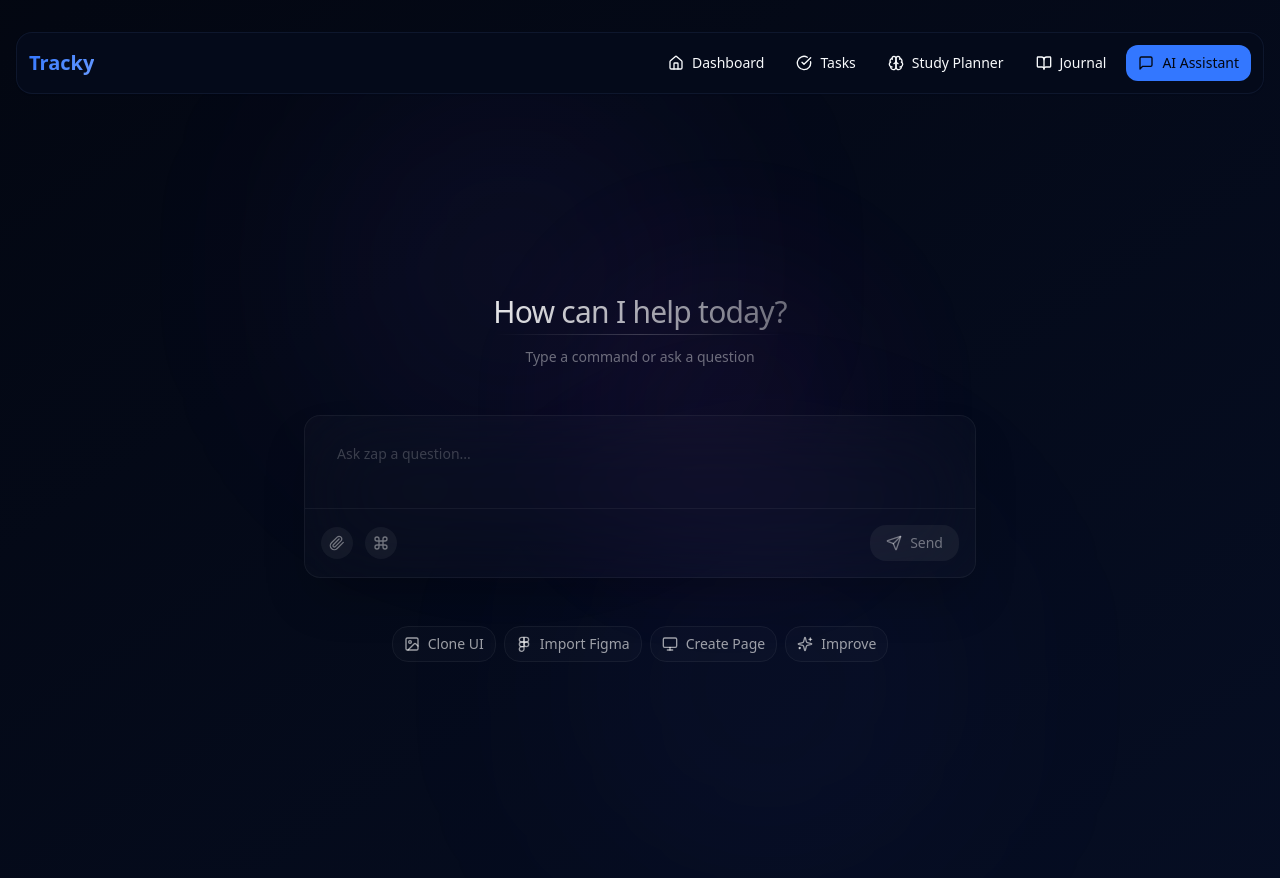
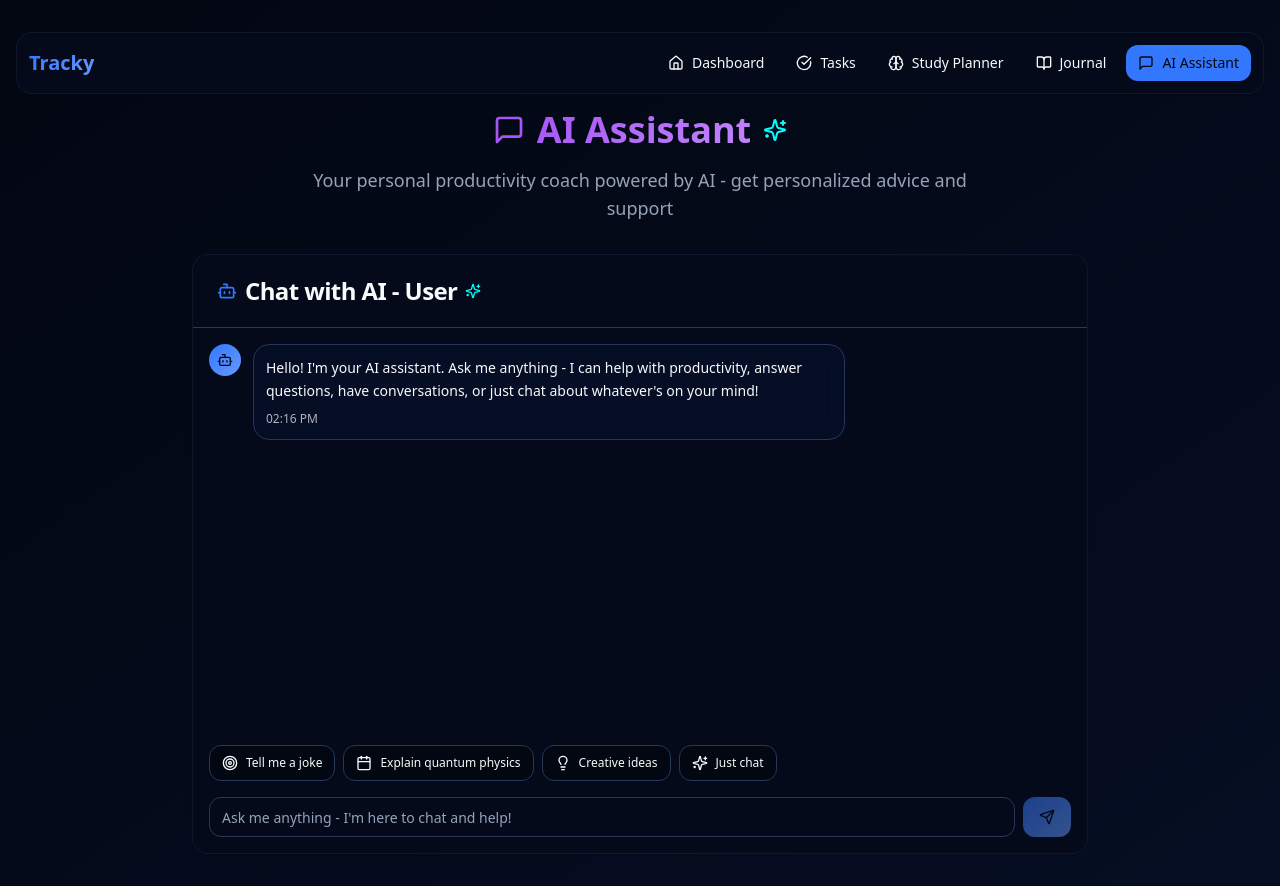
Before and after one commit to vathsa1820/tracky-future-flow, a React (Vite) app: page /chat in a window 1280 px wide. Built offline with nearby package versions, Linux system fonts and the light colour scheme.

Commit message:
Reverted to commit d65a574c461f319780987949f4c2f01f3136231f

```diff
--- a/src/pages/Chat.tsx
+++ b/src/pages/Chat.tsx
@@ -1,5 +1,6 @@
-import { AnimatedAIChat } from "@/components/ui/animated-ai-chat";
+import { AIChatbox } from "@/components/AIChatbox";
 import { Navigation } from "@/components/Navigation";
+import { MessageSquare, Sparkles } from "lucide-react";
 
 const Chat = () => {
   return (
@@ -7,8 +8,24 @@ const Chat = () => {
       {/* Navigation */}
       <Navigation />
 
-      {/* Animated AI Chat */}
-      <AnimatedAIChat />
+      {/* Page Header */}
+      <div className="container mx-auto px-4 py-8">
+        <div className="text-center mb-8">
+          <div className="flex items-center justify-center gap-3 mb-4">
+            <MessageSquare className="h-8 w-8 text-secondary" />
+            <h1 className="text-3xl md:text-4xl font-bold bg-gradient-secondary bg-clip-text text-transparent">
+              AI Assistant
+            </h1>
+            <Sparkles className="h-6 w-6 text-accent" />
+          </div>
+          <p className="text-lg text-muted-foreground max-w-2xl mx-auto">
+            Your personal productivity coach powered by AI - get personalized advice and support
+          </p>
+        </div>
+
+        {/* AI Chatbox Component */}
+        <AIChatbox />
+      </div>
     </div>
   );
 };
```
